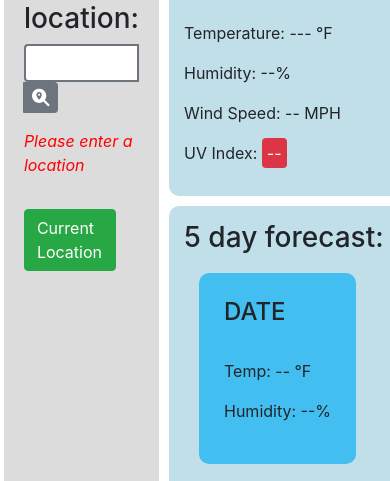
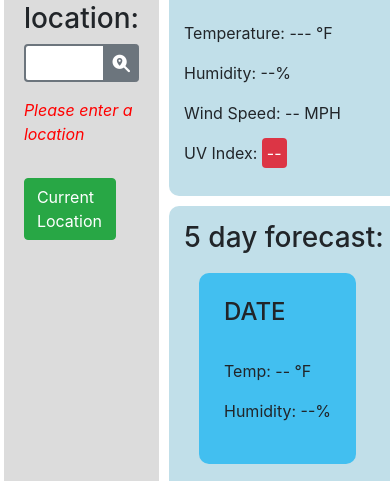
Before and after one commit to zapponejosh/hw-6-weather-app, a plain HTML site: page index.html in a window 390 px wide. Shown: the part 354-835 px from the top of the page. Drawn offline with nearby package versions, Linux system fonts and the light colour scheme; no server answers.

Commit message:
fixes search field width at smaller screen sizes

```diff
--- a/style.css
+++ b/style.css
@@ -113,12 +113,15 @@ header {
 
 
 /* A couple media queries to help the layout on smaller screens */
-@media (max-width: 1000px) {
+@media (max-width: 1050px) {
     .grid {
         gap: 20px;
     }
     #recent-searches {
         width: 90%;
+    }
+    #city-search {
+        width: 50%;
     }
 }
 
```
